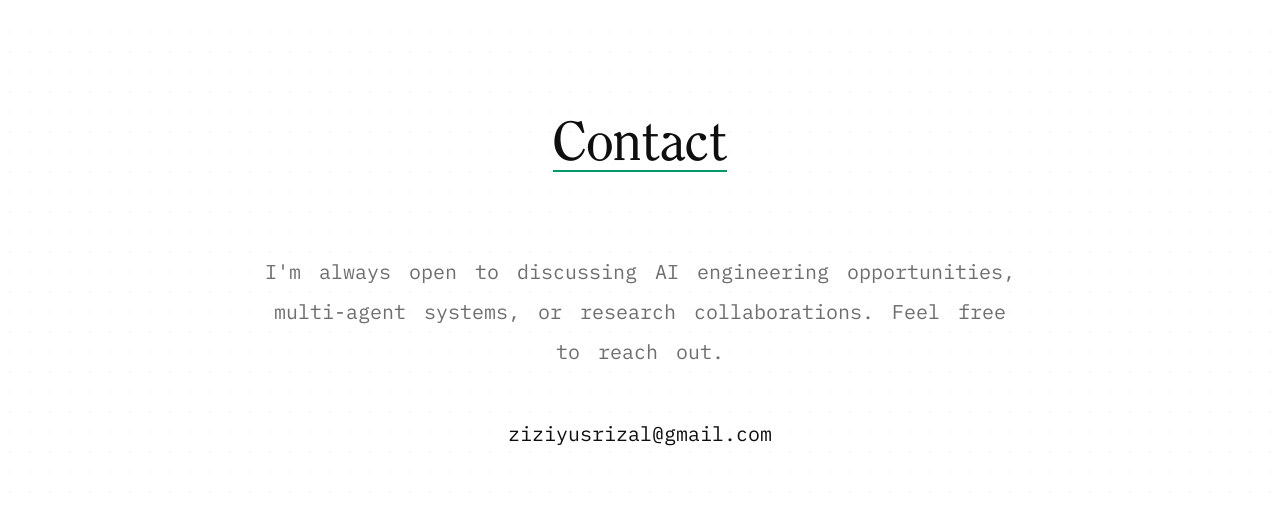
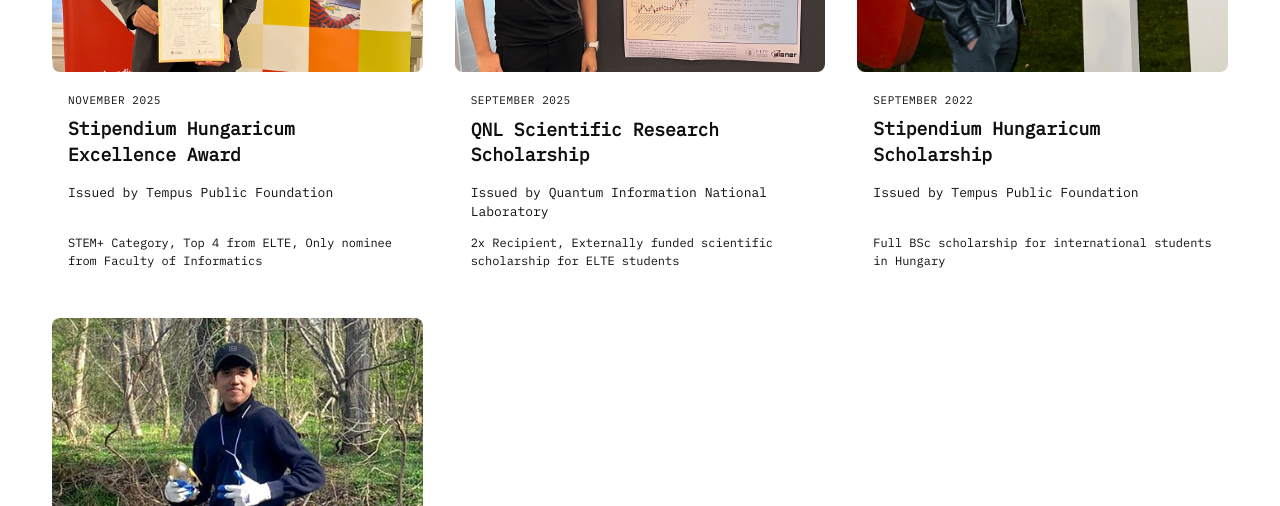
Before and after one commit to alfaarizi/portfolio, an Astro site: page / in a window 1280 px wide. Shown: the part 2850-3356 px from the top of the page. Built offline with nearby package versions, Linux system fonts and the light colour scheme; Astro itself is replaced by a stand-in of ours.

Commit message:
feat: add recognitions grid section

```diff
--- /dev/null
+++ b/src/components/Recognitions.astro
@@ -0,0 +1,105 @@
+---
+import { recognitions } from '../lib/data'
+---
+
+<section id="recognitions" class="relative py-24 bg-white">
+  <div class="max-w-7xl mx-auto px-8 lg:px-12">
+    <div class="flex flex-col items-center">
+      <h2 class="section-title mb-16">Recognitions</h2>
+
+      <div class="recognition-grid">
+        {
+          recognitions.map((recognition) => (
+            <article class="recognition-card">
+              <div class="recognition-image-container">
+                <img
+                  src={recognition.image}
+                  alt={recognition.title}
+                  class="recognition-image"
+                  loading="lazy"
+                />
+              </div>
+              <div class="recognition-content">
+                <p class="recognition-date">{recognition.date}</p>
+                <h3 class="recognition-title">{recognition.title}</h3>
+                <p class="recognition-issuer">Issued by {recognition.issuer}</p>
+                {recognition.description && (
+                  <p class="recognition-description">{recognition.description}</p>
+                )}
+              </div>
+            </article>
+          ))
+        }
+      </div>
+    </div>
+  </div>
+</section>
+
+<style>
+  .recognition-grid {
+    display: grid;
+    grid-template-columns: repeat(auto-fit, minmax(280px, 1fr));
+    gap: 1.5rem;
+    width: 100%;
+    max-width: 1200px;
+  }
+
+  .recognition-card {
+    display: flex;
+    flex-direction: column;
+  }
+
+  .recognition-image-container {
+    padding: 4px;
+  }
+
+  .recognition-image {
+    width: 100%;
+    aspect-ratio: 4 / 3;
+    object-fit: cover;
+    border-radius: 0.5rem;
+  }
+
+  .recognition-content {
+    padding: 1rem 1.25rem 1.25rem;
+    display: flex;
+    flex-direction: column;
+    flex: 1;
+  }
+
+  .recognition-date {
+    font-size: 0.6875rem;
+    color: var(--foreground-light);
+    text-transform: uppercase;
+    letter-spacing: 0.05em;
+    margin-bottom: 0.5rem;
+    font-weight: 500;
+  }
+
+  .recognition-title {
+    font-size: 1.125rem;
+    font-weight: 600;
+    color: var(--foreground);
+    margin-bottom: 1rem;
+    line-height: 1.4;
+  }
+
+  .recognition-issuer {
+    font-size: 0.8125rem;
+    color: var(--foreground-light);
+    margin-bottom: 0.75rem;
+  }
+
+  .recognition-description {
+    font-size: 0.75rem;
+    color: var(--foreground-lighter);
+    line-height: 1.5;
+    margin-top: auto;
+  }
+
+  @media (max-width: 768px) {
+    .recognition-grid {
+      gap: 1rem;
+    }
+  }
+</style>
--- a/src/lib/data.ts
+++ b/src/lib/data.ts
@@ -204,15 +204,15 @@
     title: 'Stipendium Hungaricum Excellence Award',
     issuer: 'Tempus Public Foundation',
     date: 'November 2025',
-    description: 'STEM+ Category • Top 4 from ELTE',
+    description: 'STEM+ Category, Top 4 from ELTE, Only nominee from Faculty of Informatics',
     image: '/images/recognitions/stip-hung-excellence.jpg',
   },
   {
     id: 'qnl-scholarship',
-    title: 'QNL Research Scholarship',
-    issuer: 'QNL',
+    title: 'QNL Scientific Research Scholarship',
+    issuer: 'Quantum Information National Laboratory',
     date: 'September 2025',
-    description: '2x Recipient • Quantum Lab',
+    description: '2x Recipient, Externally funded scientific scholarship for ELTE students',
     image: '/images/recognitions/qnl-scholarship.jpg',
   },
   {
@@ -220,24 +220,16 @@
     title: 'Stipendium Hungaricum Scholarship',
     issuer: 'Tempus Public Foundation',
     date: 'September 2022',
-    description: 'Full BSc scholarship',
+    description: 'Full BSc scholarship for international students in Hungary',
     image: '/images/recognitions/stip-hung.jpg',
   },
   {
-    id: 'eit-digital',
-    title: 'EIT Digital Summer School',
-    issuer: 'EIT Digital',
-    date: 'June 2023',
-    description: '1st Place • Technical Pitch',
-    image: '/images/recognitions/eit-digital.jpg',
-  },
-  {
-    id: 'gdg-elte',
-    title: 'GDG ELTE Technical Lead',
-    issuer: 'Google Developers Group',
-    date: 'October 2025',
-    description: 'DevFest Budapest 2025',
-    image: '/images/recognitions/gdg-elte.jpg',
+    id: 'kennedy-lugar',
+    title: 'Kennedy-Lugar Youth Exchange and Study Scholarship',
+    issuer: 'U.S. Department of State',
+    date: 'August 2021',
+    description: 'Cultural exchange program scholarship, 100+ volunteering hours',
+    image: '/images/recognitions/kennedy-lugar.jpg',
   },
 ]
 
--- a/src/pages/index.astro
+++ b/src/pages/index.astro
@@ -3,6 +3,7 @@
 import Navigation from '../components/Navigation.astro'
 import Home from '../components/Home.astro'
 import Projects from '../components/Projects.astro'
+import Recognitions from '../components/Recognitions.astro'
 import Skills from '../components/Skills.astro'
 import Contact from '../components/Contact.astro'
 ---
@@ -12,6 +13,7 @@
   <main>
     <Home />
     <Projects />
+    <Recognitions />
     <Skills />
     <Contact />
   </main>
```
Also changed, not shown: public/images/recognitions/kennedy-lugar.jpg (added), public/images/recognitions/qnl-scholarship.jpg (added), public/images/recognitions/stip-hung-excellence.jpg (added), public/images/recognitions/stip-hung.jpg (added).
